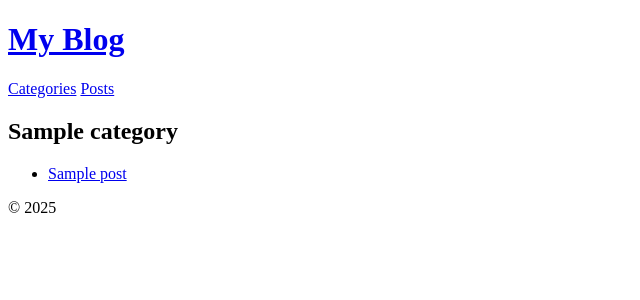
After one commit to Sick-Carlito/django-blog, a Django app: a page that uses templates/base.html in a window 1280 px wide. The commit adds this page. Shown: the top 300 px of the page, without its empty margins (0-640 px from the left). Run offline with Django 4.2, Linux system fonts and the light colour scheme; tables that the repository leaves empty hold one stand-in row (values such as "Sample post").

Commit message:
correct url issues

```diff
--- a/posts/models.py
+++ b/posts/models.py
@@ -18,6 +18,7 @@ class Category(models.Model):
     slug = models.SlugField(max_length=100, unique=True)
     description = models.TextField(blank=True, default="")
 
+
     class Meta:
         verbose_name_plural = "categories"
         ordering = ["name"]  # alphabetical by name
@@ -27,6 +28,15 @@ class Category(models.Model):
         Return a readable representation used in admin and debugging.
         """
         return self.name
+
+    def save(self, *args, **kwargs):
+        """
+        Auto-generate slug from name if not provided.
+        """
+        if not self.slug:
+            from django.utils.text import slugify
+            self.slug = slugify(self.name)
+        super().save(*args, **kwargs)
 
     def get_absolute_url(self):
         """
@@ -44,6 +54,7 @@ class Post(models.Model):
     title = models.CharField(max_length=255)
     slug = models.SlugField(max_length=255, unique=True)
     content = models.TextField()
+    categories = models.ManyToManyField(Category, blank=True)
     author = models.ForeignKey(
         settings.AUTH_USER_MODEL, on_delete=models.CASCADE, related_name="posts"
     )
--- a/posts/urls.py
+++ b/posts/urls.py
@@ -1,17 +1,18 @@
 # posts/urls.py
 from django.urls import path
-from .views import PostListView, PostDetailView, PostCreateView, PostUpdateView, PostDeleteView
+from .views import PostListView, PostDetailView, PostCreateView, PostUpdateView, PostDeleteView, CategoryListView, CategoryDetailView
 
 app_name = "posts"
 
 urlpatterns = [
     path("", PostListView.as_view(), name="post-list"),
-    path("create/", PostCreateView.as_view(), name="post-create"),          # site root -> list view
-    path("<slug:slug>/edit/", PostUpdateView.as_view(), name="post-update"),  # <-- update route
-    path("<slug:slug>/delete/", PostDeleteView.as_view(), name="post-delete"),  # <-- delete route
-   # path("admin/create/", PostCreateAdminView.as_view(), name="post-create-admin"),  # <-- admin-only route
-    # Slug-based detail route: e.g., GET /my-first-post/
-    # The slug converter captures hyphens, letters, numbers, and underscores.
+    path("create/", PostCreateView.as_view(), name="post-create"),
+    # Move category URLs BEFORE the generic slug pattern
+    path("categories/", CategoryListView.as_view(), name="category-list"),
+    path("category/<slug:slug>/", CategoryDetailView.as_view(), name="category-detail"),
+    # Keep post-specific patterns
+    path("<slug:slug>/edit/", PostUpdateView.as_view(), name="post-update"),
+    path("<slug:slug>/delete/", PostDeleteView.as_view(), name="post-delete"),
+    # Generic slug pattern goes LAST
     path("<slug:slug>/", PostDetailView.as_view(), name="post-detail"),
-
 ]
--- a/posts/views.py
+++ b/posts/views.py
@@ -6,7 +6,8 @@ from django.contrib.auth.mixins import LoginRequiredMixin, UserPassesTestMixin
 from django.urls import reverse_lazy
 from django.http import HttpResponseForbidden
 from django.contrib.auth.views import redirect_to_login
-from .models import Post
+from .models import Post, Category
+from django.shortcuts import get_object_or_404
 
 
 class PostListView(ListView):
@@ -171,3 +172,18 @@ class PostDeleteView(LoginRequiredMixin, UserPassesTestMixin, DeleteView):
         else:
             # Authenticated but not the author - return 403
             return HttpResponseForbidden()
+
+class CategoryListView(ListView):
+    model = Category
+    template_name = 'posts/category_list.html'
+    context_object_name = 'categories'
+
+class CategoryDetailView(DetailView):
+    model = Category
+    template_name = 'posts/category_detail.html'
+    context_object_name = 'category'
+
+    def get_context_data(self, **kwargs):
+        context = super().get_context_data(**kwargs)
+        context['posts'] = Post.objects.filter(categories=self.object)
+        return context
--- /dev/null
+++ b/templates/base.html
@@ -0,0 +1,24 @@
+<!DOCTYPE html>
+<html lang="en">
+<head>
+    <meta charset="UTF-8">
+    <title>{% block title %}My Blog{% endblock %}</title>
+</head>
+<body>
+    <header>
+        <h1><a href="/">My Blog</a></h1>
+        <nav>
+            <a href="/categories/">Categories</a>
+            <a href="/posts/">Posts</a>
+        </nav>
+    </header>
+
+    <main>
+        {% block content %}{% endblock %}
+    </main>
+
+    <footer>
+        <p>&copy; {{ year|default:2025 }}</p>
+    </footer>
+</body>
+</html>
--- /dev/null
+++ b/templates/posts/category_detail.html
@@ -0,0 +1,12 @@
+{% extends "base.html" %}
+{% block title %}{{ category.name }}{% endblock %}
+{% block content %}
+    <h2>{{ category.name }}</h2>
+    <ul>
+        {% for post in category.posts.all %}
+            <li><a href="{% url 'posts:post-detail' post.pk %}">{{ post.title }}</a></li>
+        {% empty %}
+            <li>No posts in this category yet.</li>
+        {% endfor %}
+    </ul>
+{% endblock %}
```
Also changed, not shown: posts/tests/test_category_views.py (added, +68 -0 lines), templates/posts/category_list.html (added, +10 -0 lines), templates/posts/post_detail.html (+8 -0 lines).
